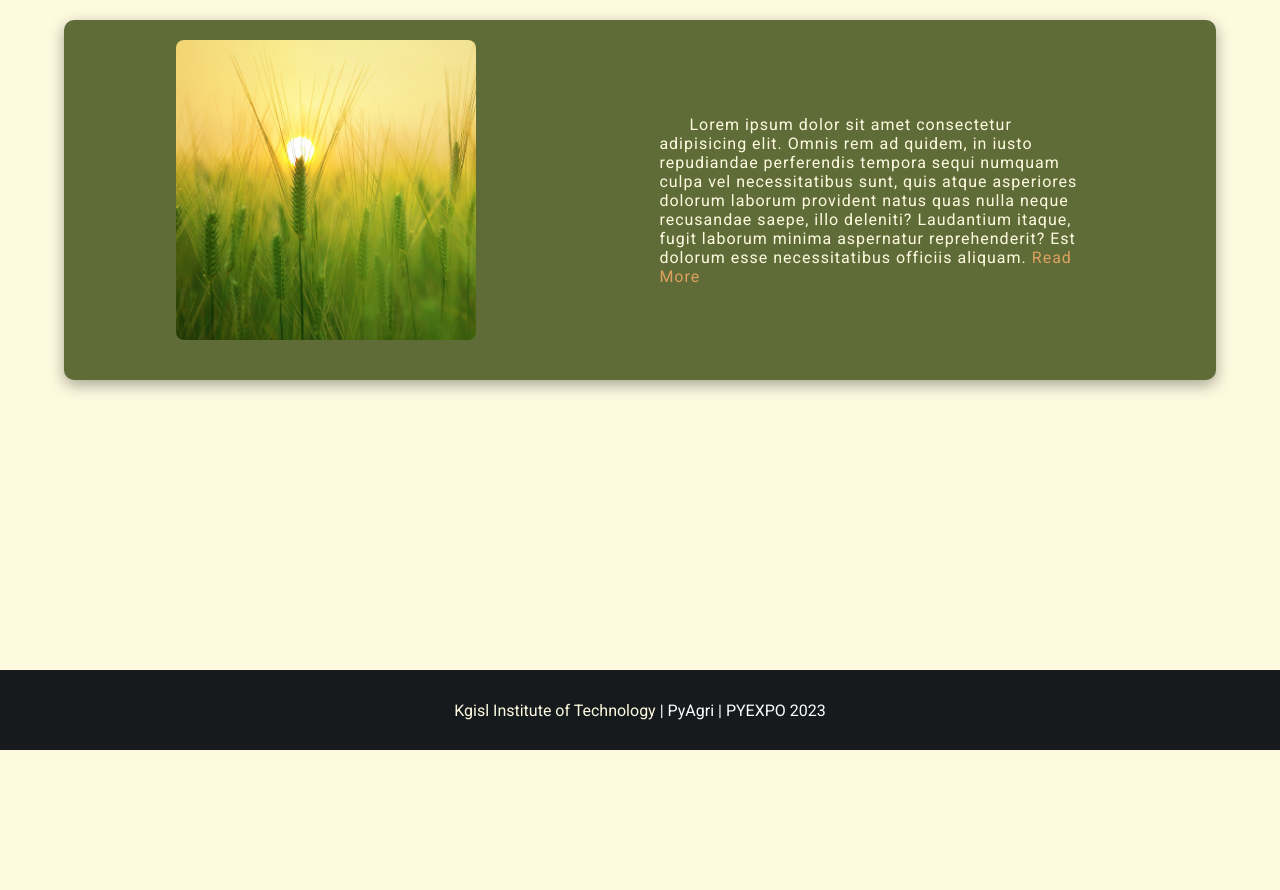
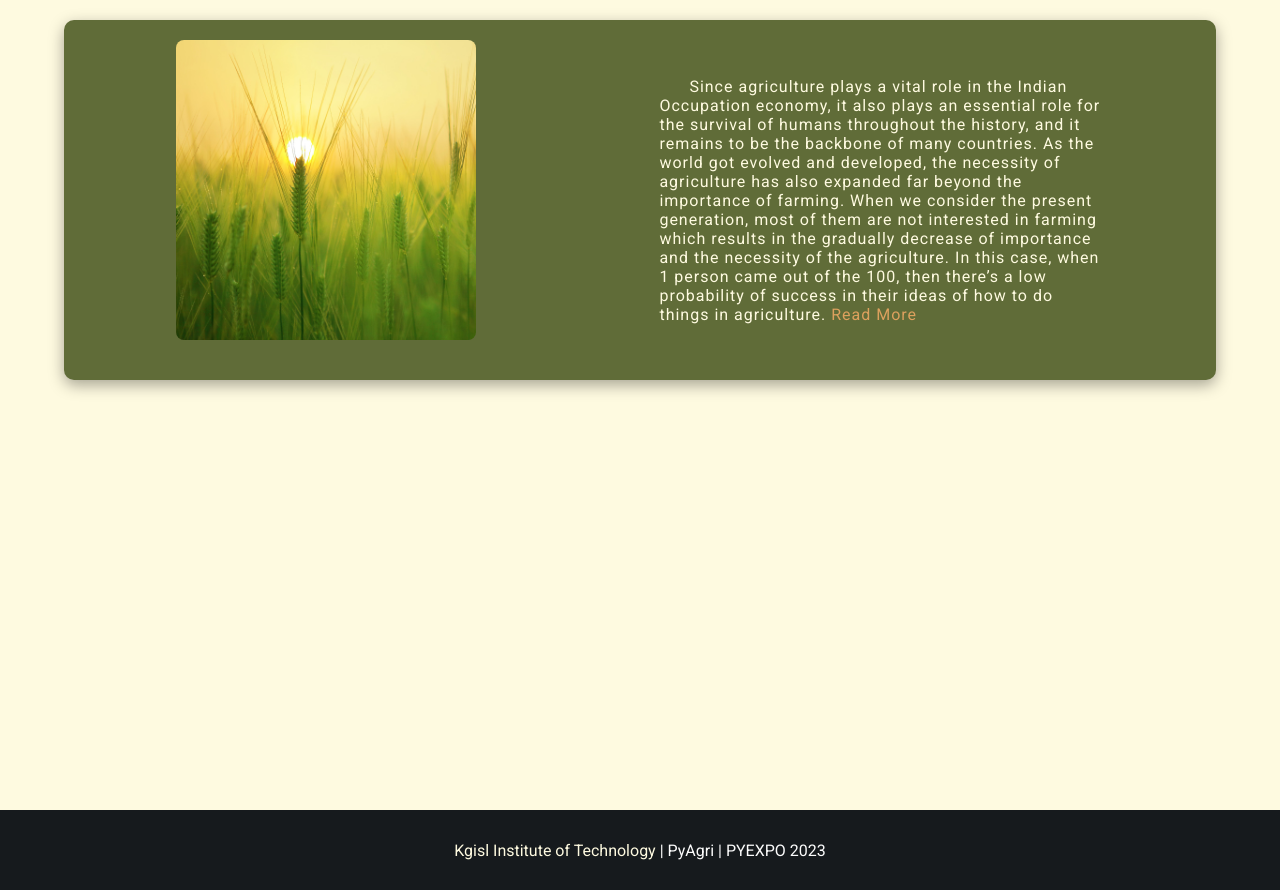
Before and after one commit to gdevakrishnan/py_agri, a Django app: page / in a window 1280 px wide. Shown: the part 50-940 px from the top of the page. Before the commit the page ends 800 px from the top, so only its background shows below. Run offline with Django 4.2, Linux system fonts and the light colour scheme.

```diff
--- a/agri_app/static/css/style.css
+++ b/agri_app/static/css/style.css
@@ -150,9 +150,10 @@ nav ul li:hover a {
   align-items: center;
   flex-wrap: wrap;
   background-color: var(--footer);
-  position: fixed;
-  bottom: 0;
+  /* position: fixed; */
+  /* bottom: 0; */
   margin-top: 10px;
+  z-index: 100;
 }
 
 .footer p {
@@ -442,7 +443,7 @@ nav ul li:hover a {
 /* BLOGS */
 .blogs {
   width: 100%;
-  height: 100%;
+  height: auto;
 }
 
 .blogs .main {
@@ -461,6 +462,7 @@ nav ul li:hover a {
   border-radius: 10px;
   box-shadow: rgba(0, 0, 0, 0.35) 0px 5px 15px;
   height: auto;
+  min-width: 90%;
 }
 
 .blogs .main .container .blog_title {
@@ -475,6 +477,16 @@ nav ul li:hover a {
   letter-spacing: 1px;
   text-align: justify;
   text-indent: 20px;
+}
+
+@media screen and (max-width: 800px) {
+  .blogs .main {
+    min-width: 90%;
+  }
+
+  .blogs .main .container {
+    width: 100%;
+  }
 }
 
 
--- a/agri_app/templates/index.html
+++ b/agri_app/templates/index.html
@@ -10,12 +10,16 @@
     </div>
     <div class="about_content_container">
       <p class="content">
-        Lorem ipsum dolor sit amet consectetur adipisicing elit. Omnis rem ad
-        quidem, in iusto repudiandae perferendis tempora sequi numquam culpa vel
-        necessitatibus sunt, quis atque asperiores dolorum laborum provident
-        natus quas nulla neque recusandae saepe, illo deleniti? Laudantium
-        itaque, fugit laborum minima aspernatur reprehenderit? Est dolorum esse
-        necessitatibus officiis aliquam.
+        Since agriculture plays a vital role in the Indian Occupation economy,
+        it also plays an essential role for the survival of humans throughout
+        the history, and it remains to be the backbone of many countries. As the
+        world got evolved and developed, the necessity of agriculture has also
+        expanded far beyond the importance of farming. When we consider the
+        present generation, most of them are not interested in farming which
+        results in the gradually decrease of importance and the necessity of the
+        agriculture. In this case, when 1 person came out of the 100, then
+        there’s a low probability of success in their ideas of how to do things
+        in agriculture.
         <a href="{% url 'about'%}">Read More</a>
       </p>
     </div>
```
Also changed, not shown: agri_app/templates/about.html (+18 -8 lines).
